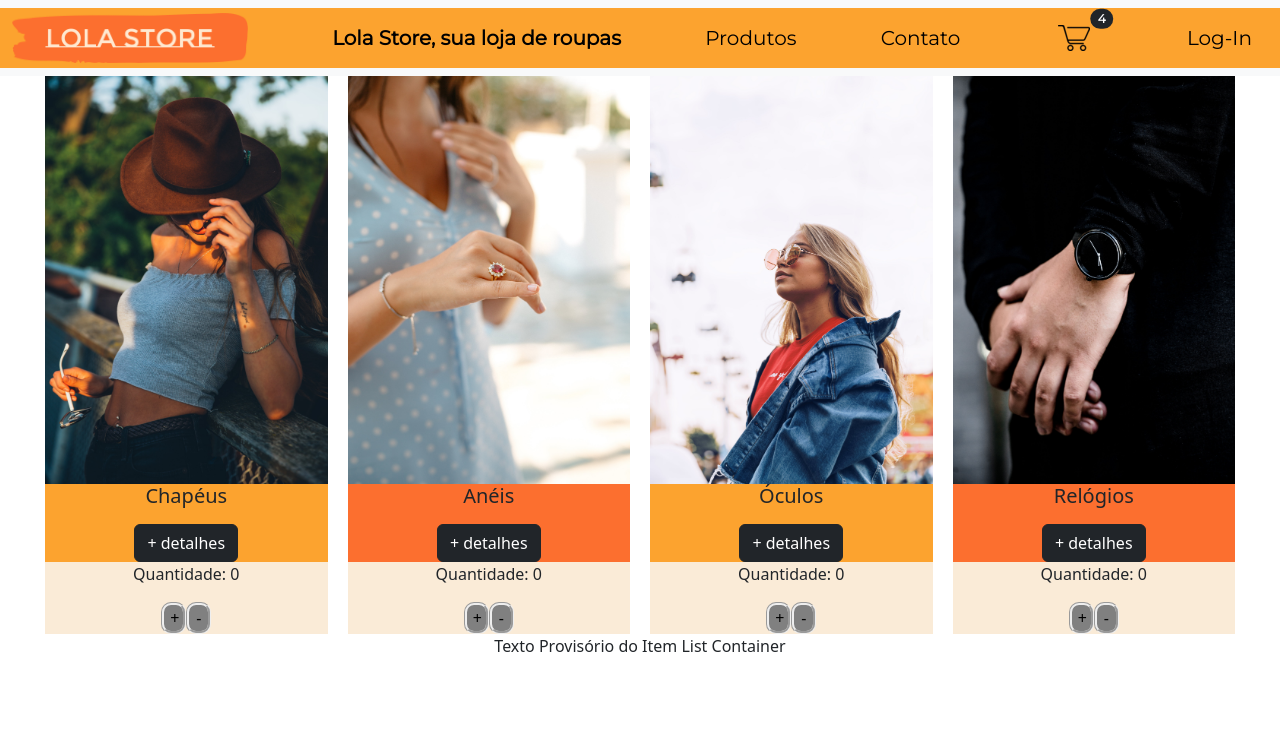
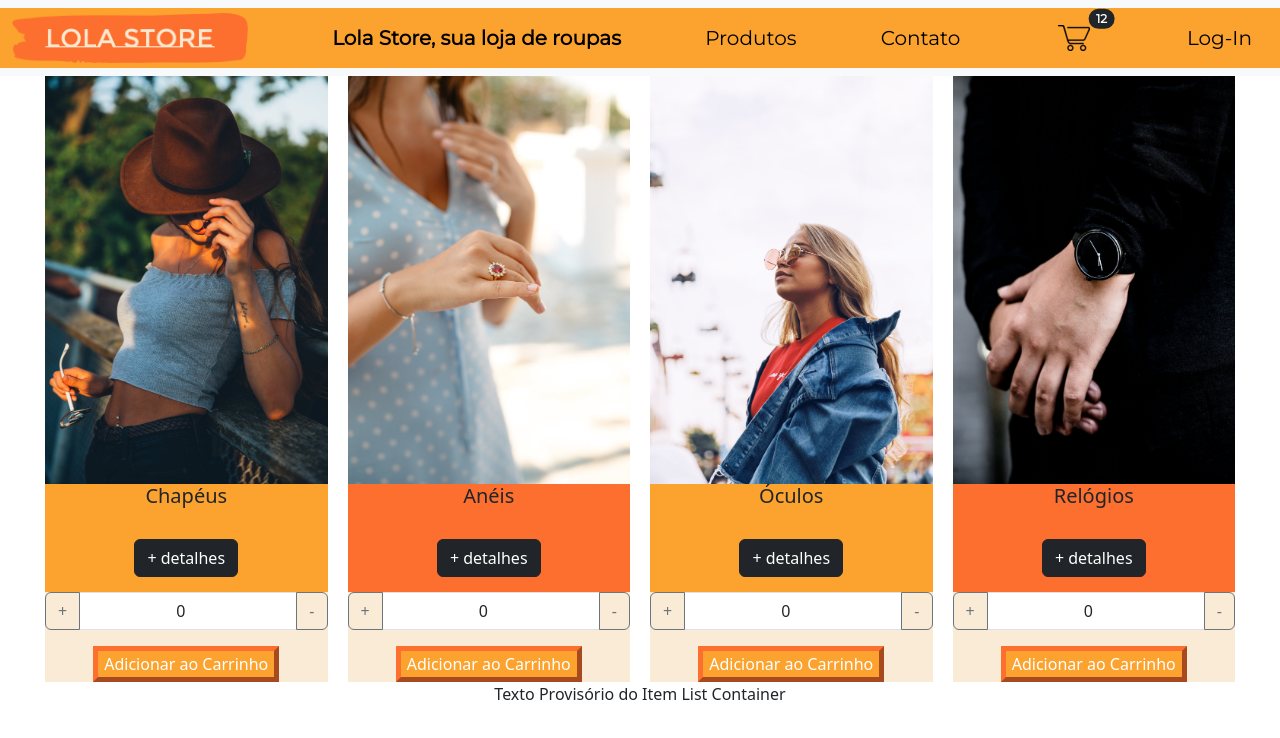
Before and after one commit to BrunoMadera/LolaStoreMadera, a React (Create React App) app: page / in a window 1280 px wide. Shown: the top 738 px of the page. Built offline with nearby package versions, Linux system fonts and the light colour scheme.

Commit message:
counter2

```diff
--- a/src/App.css
+++ b/src/App.css
@@ -134,19 +134,19 @@ font-weight: 100;
 
 .boxCounter{
   background-color: antiquewhite;
-
 }
 
 .txtCounter{
+
+text-align: center;
 
 }
 
 .btnCounter{
 
-    background-color: grey;
-    border-radius: 10px;
-    border: none;
-    width: 25px;
-    border-style: groove;
+    background-color: #FCA32F;
+    border: 5px outset #FC6F2F;
+    width: auto;
+
 
 }
--- a/src/components/CartWidget.jsx
+++ b/src/components/CartWidget.jsx
@@ -1,4 +1,4 @@
-// import the image
+ import addCount from './ItemCount';
 
 let cartIco = require('./icons/cartIcon_32px.png');
 
@@ -8,7 +8,7 @@ function CartWidget() {
     <button type="button" class="btn position-relative">
       <img src={cartIco} alt=""></img>
       <span class="position-absolute top-0 start-100 translate-middle badge rounded-pill bg-dark">
-        4
+        12
       </span>
     </button>
   </div>
--- a/src/components/ItemCount.jsx
+++ b/src/components/ItemCount.jsx
@@ -1,22 +1,35 @@
-import {useState} from 'react';
+import { useState } from 'react';
 
 function ItemCount() {
 
+
     const [addCount, setContClique] = useState(0);
 
-function addCart (){
-    setContClique(addCount + 1 );
+    function addCart() {
+        setContClique(addCount + 1);
     }
 
-function removeCart (){
-    setContClique(addCount - 1 );
+    function removeCart() {
+
+        if (addCount != 0) {
+
+            setContClique(addCount - 1);
+        }
     }
 
     return (
+
         <div className="boxCounter">
-    <p className="txtCounter" > Quantidade: {addCount}</p>
-        <button className="btnCounter" onClick = {addCart}> + </button>
-        <button className="btnCounter" onClick = {removeCart}> - </button>
+
+            <div className="input-group mb-3">
+                <button className="btn btn-outline-secondary" type="button" id="button-addon1" onClick={addCart}>+</button>
+                <input type="number" className="form-control txtCounter" placeholder="" input value={addCount} min="0" />
+                <button className="btn btn-outline-secondary" type="button" id="button-addon1" onClick={removeCart}>-</button>
+            </div>
+            <div >
+                <button className="btnCounter" style={{ color: 'white' }} >Adicionar ao Carrinho </button>
+            </div>
+
         </div>
     )
 
--- a/src/components/ProductsCards.jsx
+++ b/src/components/ProductsCards.jsx
@@ -24,7 +24,7 @@ function ProductsCards() {
           <div className="card-body">
             <h5 className="card-title">Chapéus</h5>
             <p className="card-text"></p>
-            <a href="#" className="btn btn-dark">+ detalhes</a>
+            <a href="#" className="btn btn-dark" style={{margin:'15px'}}>+ detalhes</a>
           </div>
         </div>
       <ItemCount />
@@ -32,11 +32,11 @@ function ProductsCards() {
 
     <div className="box2">
         <div className="card-group" style={{backgroundColor: "#fc6f2f",}}>
-          <img src={prod2} class="card-img-top" alt="..."></img>
+          <img src={prod2} className="card-img-top" alt="..."></img>
           <div className="card-body">
             <h5 className="card-title">Anéis</h5>
             <p className="card-text"></p>
-            <a href="#" className="btn btn-dark">+ detalhes</a>
+            <a href="#" className="btn btn-dark" style={{margin:'15px'}}>+ detalhes</a>
           </div>
         </div>
       <ItemCount />
@@ -48,7 +48,7 @@ function ProductsCards() {
           <div className="card-body">
             <h5 className="card-title">Óculos</h5>
             <p className="card-text"></p>
-            <a href="#" className="btn btn-dark">+ detalhes</a>
+            <a href="#" className="btn btn-dark" style={{margin:'15px'}}>+ detalhes</a>
           </div>
         </div>
       <ItemCount />
@@ -60,7 +60,7 @@ function ProductsCards() {
           <div className="card-body">
             <h5 className="card-title">Relógios</h5>
             <p className="card-text"></p>
-            <a href="#" className="btn btn-dark">+ detalhes</a>
+            <a href="#" className="btn btn-dark" style={{margin:'15px'}}>+ detalhes</a>
           </div>
         </div>
       <ItemCount />
```
Lines whose indentation alone changed are shown as unchanged.
